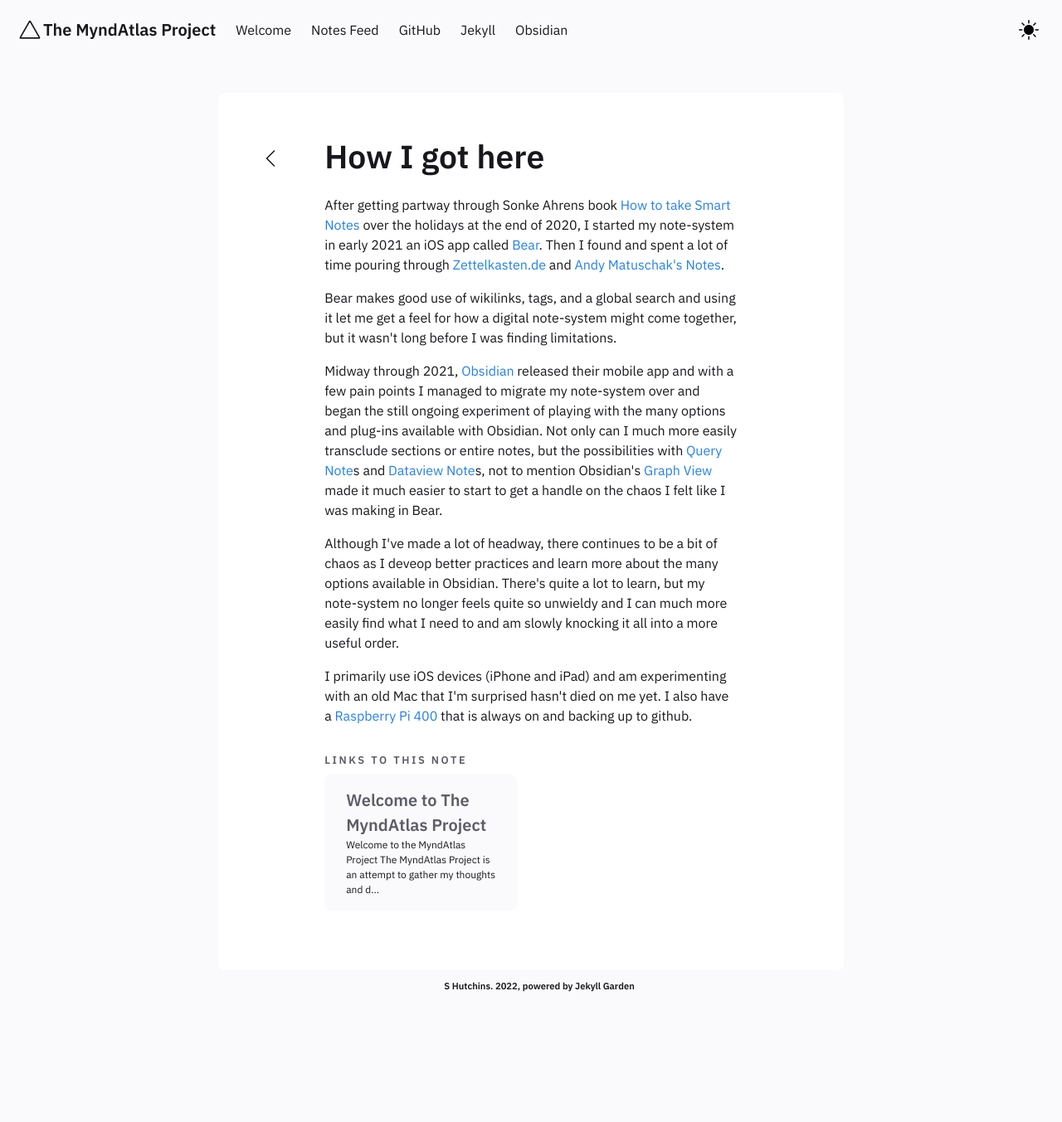
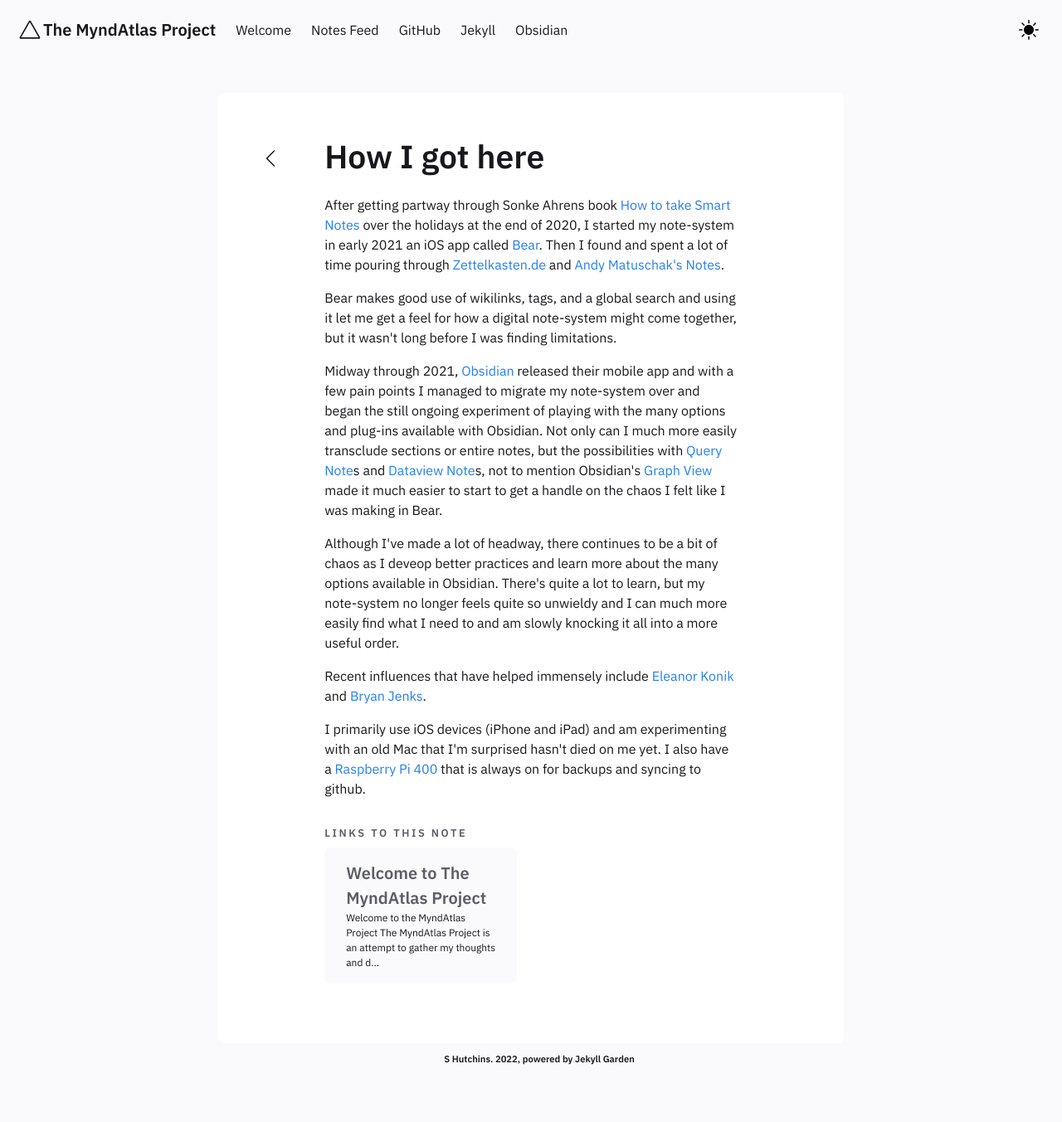
Before and after one commit to myndatlas/myndatlas.github.io, a Jekyll site: the page built from _notes/Public/How I got here.md, in a window 1280 px wide. Shown: the whole page at 83% size. Built offline with Jekyll 4.4.1, drawn with Linux system fonts in a browser that asks for light colours; before the commit the page ends 1265 px from its top, so only the background shows below that.

Commit message:
vault backup: 2022-04-14 14:13:40

```diff
--- a/_notes/Public/How I got here.md
+++ b/_notes/Public/How I got here.md
@@ -13,4 +13,6 @@ Midway through 2021, [Obsidian](https://obsidian.md/) released their mobile app
 
 Although I've made a lot of headway, there continues to be a bit of chaos as I deveop better practices and learn more about the many options available in Obsidian. There's quite a lot to learn, but my note-system no longer feels quite so unwieldy and I can much more easily find what I need to and am slowly knocking it all into a more useful order.
 
-I primarily use iOS devices (iPhone and iPad) and am experimenting with an old Mac that I'm surprised hasn't died on me yet. I also have a [[Raspberry Pi 400]] that is always on and backing up to github.
+Recent influences that have helped immensely include [Eleanor Konik](https://www.eleanorkonik.com) and [Bryan Jenks](https://www.bryanjenks.dev).
+
+I primarily use iOS devices (iPhone and iPad) and am experimenting with an old Mac that I'm surprised hasn't died on me yet. I also have a [[Raspberry Pi 400]] that is always on for backups and syncing to github.
```
